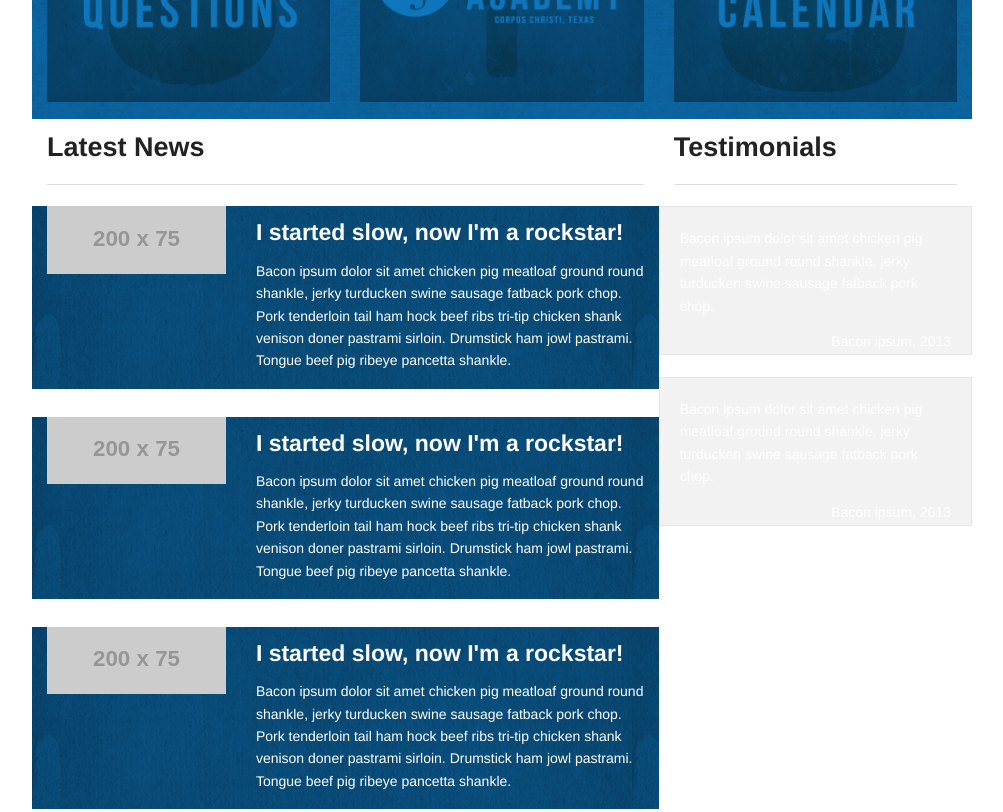
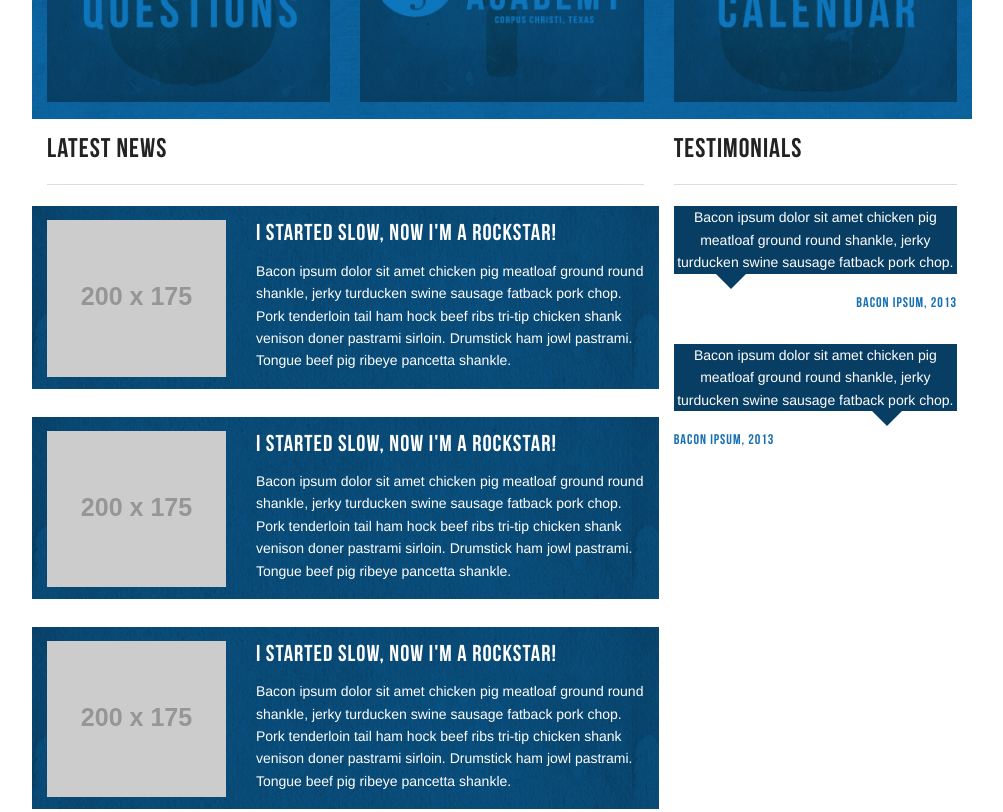
Before and after one commit to ecnalyr/musicians_academy, a plain HTML site: page index.html in a window 1280 px wide. Shown: the part 1380-2192 px from the top of the page, without its empty margins (138-1141 px from the left). Drawn offline with Linux system fonts and the light colour scheme; placeholder pictures from the web are drawn by us.

Commit message:
Changed header fonts, updated testimonials chat bubbles, updated blog entry styling

```diff
--- a/index.html
+++ b/index.html
@@ -19,7 +19,7 @@
   -->
 
   <!-- Included CSS Files (Compressed) -->
-  <link rel="stylesheet" href="stylesheets/foundation.min.css">
+  <link rel="stylesheet" href="stylesheets/foundation.css">
   <link rel="stylesheet" href="stylesheets/app.css">
 
   <script src="javascripts/modernizr.foundation.js"></script>
@@ -160,7 +160,7 @@
         <hr />
         <div class="row blog-entry">
           <div class="four columns">
-            <img src="http://placehold.it/200x75&text=[img]" />
+            <img src="http://placehold.it/200x175&text=[img]" />
           </div>
           <div class="eight columns">
             <h4>I started slow, now I'm a rockstar!</h4>
@@ -173,7 +173,7 @@
 
         <div class="row blog-entry">
           <div class="four columns">
-            <img src="http://placehold.it/200x75&text=[img]" />
+            <img src="http://placehold.it/200x175&text=[img]" />
           </div>
           <div class="eight columns">
             <h4>I started slow, now I'm a rockstar!</h4>
@@ -186,7 +186,7 @@
 
         <div class="row blog-entry">
           <div class="four columns">
-            <img src="http://placehold.it/200x75&text=[img]" />
+            <img src="http://placehold.it/200x175&text=[img]" />
           </div>
           <div class="eight columns">
             <h4>I started slow, now I'm a rockstar!</h4>
@@ -202,20 +202,21 @@
     <div class="four columns">
         <h3>Testimonials</h3>
         <hr />
-        <div class="row">
-          <div class="testimonial">
-            <div class="panel">
-              <p>Bacon ipsum dolor sit amet chicken pig meatloaf ground round shankle, jerky turducken swine sausage fatback pork chop.</p>
-              <span class="right">Bacon ipsum, 2013</span>
+        <div class="row testimonial">
+          <div class="columns">
+            <div class="bubble-left">
+              <p class="text-center">Bacon ipsum dolor sit amet chicken pig meatloaf ground round shankle, jerky turducken swine sausage fatback pork chop.</p>
             </div>
+            <p class="quotee text-right">Bacon ipsum, 2013</p>
           </div>
         </div>
-        <div class="row">
-          <div class="testimonial">
-            <div class="panel">
-              <p>Bacon ipsum dolor sit amet chicken pig meatloaf ground round shankle, jerky turducken swine sausage fatback pork chop.</p>
-              <span class="right">Bacon ipsum, 2013</span>
+        <br />
+        <div class="row testimonial">
+          <div class="columns">
+            <div class="bubble-right">
+              <p class="text-center">Bacon ipsum dolor sit amet chicken pig meatloaf ground round shankle, jerky turducken swine sausage fatback pork chop.</p>
             </div>
+            <p class="quotee text-left">Bacon ipsum, 2013</p>
           </div>
         </div>
     </div>
--- a/stylesheets/app.css
+++ b/stylesheets/app.css
@@ -12,6 +12,19 @@
 /* -----------------------------------------
    Shared Styles
 ----------------------------------------- */
+
+@font-face {
+    font-family: 'bebas_neueregular';
+    src: url('web_fonts/bebasneue_regular_macroman/BebasNeue-webfont.eot');
+    src: url('web_fonts/bebasneue_regular_macroman/BebasNeue-webfont.eot?#iefix') format('embedded-opentype'),
+         url('web_fonts/bebasneue_regular_macroman/BebasNeue-webfont.woff') format('woff'),
+         url('web_fonts/bebasneue_regular_macroman/BebasNeue-webfont.ttf') format('truetype'),
+         url('web_fonts/bebasneue_regular_macroman/BebasNeue-webfont.svg#bebas_neueregular') format('svg');
+    font-weight: normal;
+    font-style: normal;
+
+}
+
 
 .image-shadow {
 	-moz-box-shadow: 3px 3px 4px #000;
@@ -53,6 +66,60 @@
 	background-image:url('../images/version_a/blog/blog_background.jpg');
 }
 
+.blog-entry img {
+	margin-top: 14px;
+}
+
+.bubble-left
+{
+position: relative;
+width: 100%;
+height: 100%;
+background: #093e64;
+}
+
+.bubble-left:after
+{
+content: "";
+position: absolute;
+bottom: -15px;
+left: 15%;
+border-style: solid;
+border-width: 15px 15px 0;
+border-color: #093e64 transparent;
+display: block;
+width: 0;
+z-index: 1;
+}
+
+.bubble-right
+{
+position: relative;
+width: 100%;
+height: 100%;
+background: #093e64;
+}
+
+.bubble-right:after
+{
+content: "";
+position: absolute;
+bottom: -15px;
+left: 70%;
+border-style: solid;
+border-width: 15px 15px 0;
+border-color: #093e64 transparent;
+display: block;
+width: 0;
+z-index: 1;
+}
+
+.quotee {
+	color: #156fb5;
+	font-family: "bebas_neueregular";
+	letter-spacing: 1px;
+}
+
 
 /* -----------------------------------------
    Page Name 2
--- a/stylesheets/foundation.css
+++ b/stylesheets/foundation.css
@@ -53,7 +53,7 @@ p.lead { font-size: 17.5px; line-height: 1.6; margin-bottom: 17px; }
 
 aside p { font-size: 13px; line-height: 1.35; font-style: italic; }
 
-h1, h2, h3, h4, h5, h6 { font-family: "Helvetica Neue", "Helvetica", Helvetica, Arial, sans-serif; font-weight: bold; font-style: normal; color: #222222; text-rendering: optimizeLegibility; line-height: 1.1; margin-bottom: 14px; margin-top: 14px; }
+h1, h2, h3, h4, h5, h6 { font-family: "bebas_neueregular", "Helvetica", Helvetica, Arial, sans-serif; font-weight: normal; font-style: normal; color: #222222; text-rendering: optimizeLegibility; line-height: 1.1; margin-bottom: 14px; margin-top: 14px; letter-spacing: 1px;}
 h1 small, h2 small, h3 small, h4 small, h5 small, h6 small { font-size: 60%; color: #6f6f6f; line-height: 0; }
 
 h1 { font-size: 44px; }
```
Also changed, not shown: stylesheets/Dharma Type Font License.txt (added).
